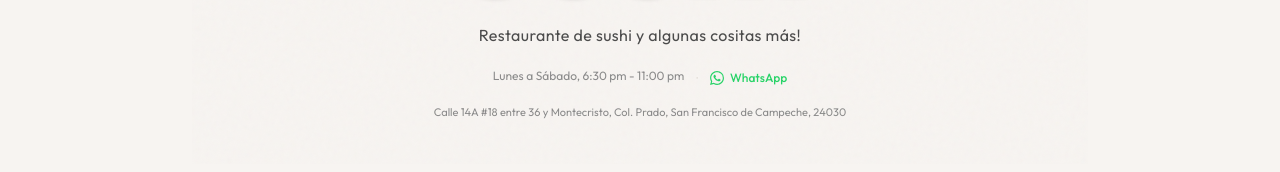
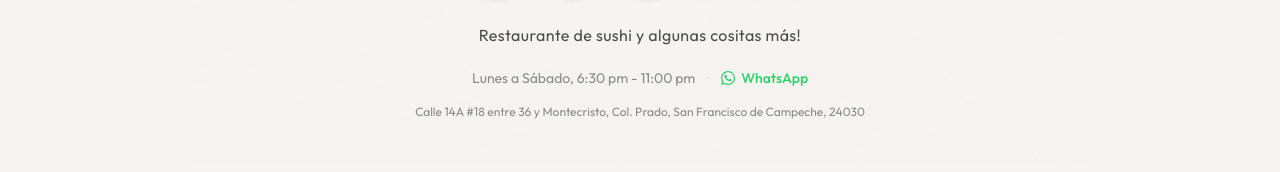
Before and after one commit to VictorLavalle/Panko-Sushi, a Next.js app: page / in a window 1280 px wide. Shown: the part 963-1135 px from the top of the page. Built offline with nearby package versions, Linux system fonts and the light colour scheme.

Commit message:
fix: increase hero text sizes and fix contact nav active state

```diff
--- a/src/app/page.tsx
+++ b/src/app/page.tsx
@@ -39,7 +39,8 @@ function MenuContent() {
     const handleScroll = () => {
       const contactEl = document.getElementById("contact");
       const firstCat = document.getElementById(categories[0].id);
-      if (contactEl && contactEl.getBoundingClientRect().top < window.innerHeight * 0.5) {
+      const atBottom = window.innerHeight + window.scrollY >= document.body.scrollHeight - 100;
+      if (atBottom || (contactEl && contactEl.getBoundingClientRect().top < window.innerHeight * 0.75)) {
         setBottomSection("contact");
       } else if (firstCat && firstCat.getBoundingClientRect().top < 100) {
         setBottomSection("menu");
--- a/src/components/HeroBanner.tsx
+++ b/src/components/HeroBanner.tsx
@@ -38,7 +38,7 @@ export function HeroBanner({ logoSrc, restaurantName, tagline, hours, phone, add
       </p>
 
       <div className="mt-5 flex flex-wrap justify-center gap-3 text-sm">
-        <span className="text-[var(--color-text-muted)] text-xs">
+        <span className="text-[var(--color-text-muted)] text-sm">
           {t("hero.hours")}
         </span>
         <span className="text-[var(--color-border)]">·</span>
@@ -46,7 +46,7 @@ export function HeroBanner({ logoSrc, restaurantName, tagline, hours, phone, add
           href={buildWhatsAppUrl(phone, t("whatsapp.message"))}
           target="_blank"
           rel="noopener noreferrer"
-          className="inline-flex items-center gap-1.5 text-[#25D366] text-xs font-medium transition-all hover:opacity-80"
+          className="inline-flex items-center gap-1.5 text-[#25D366] text-sm font-medium transition-all hover:opacity-80"
           aria-label={t("hero.callToAction", { name: restaurantName })}
         >
           <WhatsAppIcon className="w-3.5 h-3.5" />
@@ -54,7 +54,7 @@ export function HeroBanner({ logoSrc, restaurantName, tagline, hours, phone, add
         </a>
       </div>
 
-      <a href={addressUrl} target="_blank" rel="noopener noreferrer" className="inline-block mt-4 text-[11px] text-[var(--color-text-muted)] hover:text-[var(--color-text-secondary)] transition-colors">
+      <a href={addressUrl} target="_blank" rel="noopener noreferrer" className="inline-block mt-4 text-xs text-[var(--color-text-muted)] hover:text-[var(--color-text-secondary)] transition-colors">
         {address}
       </a>
     </header>
```
